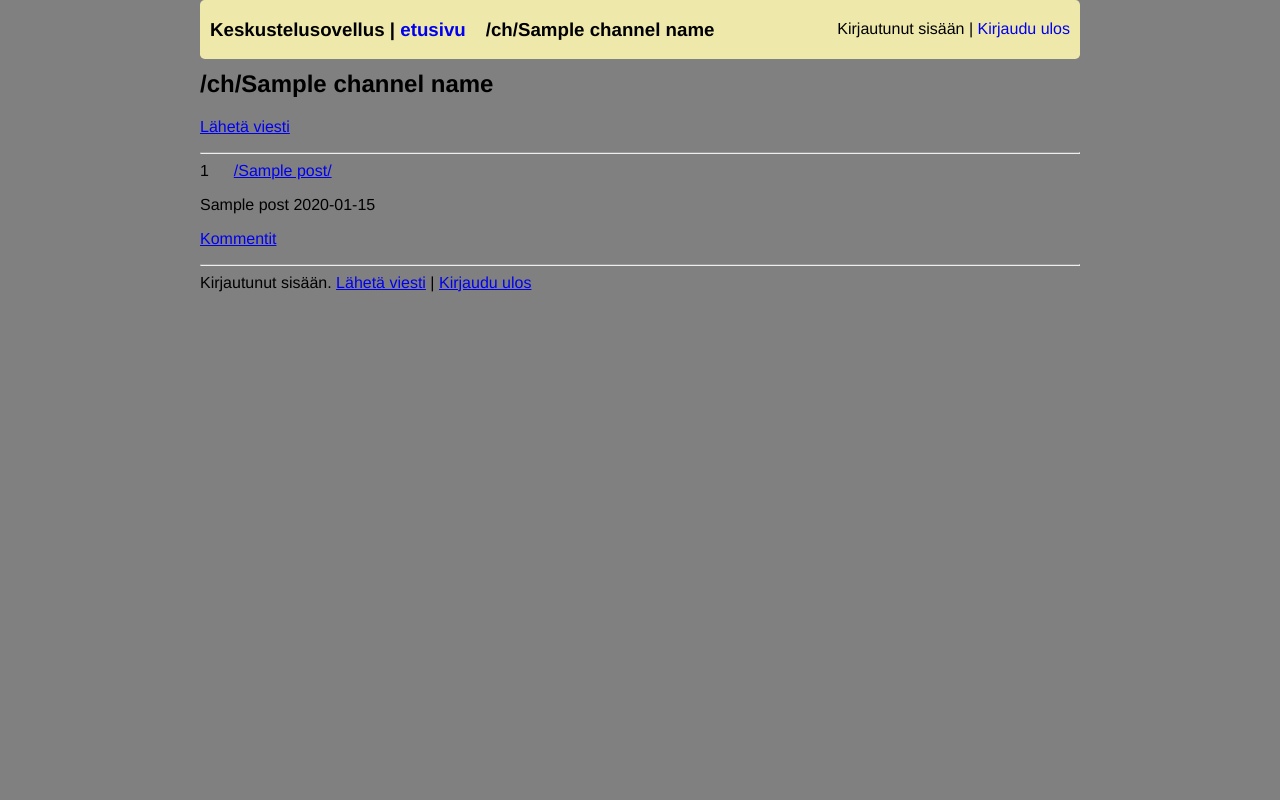
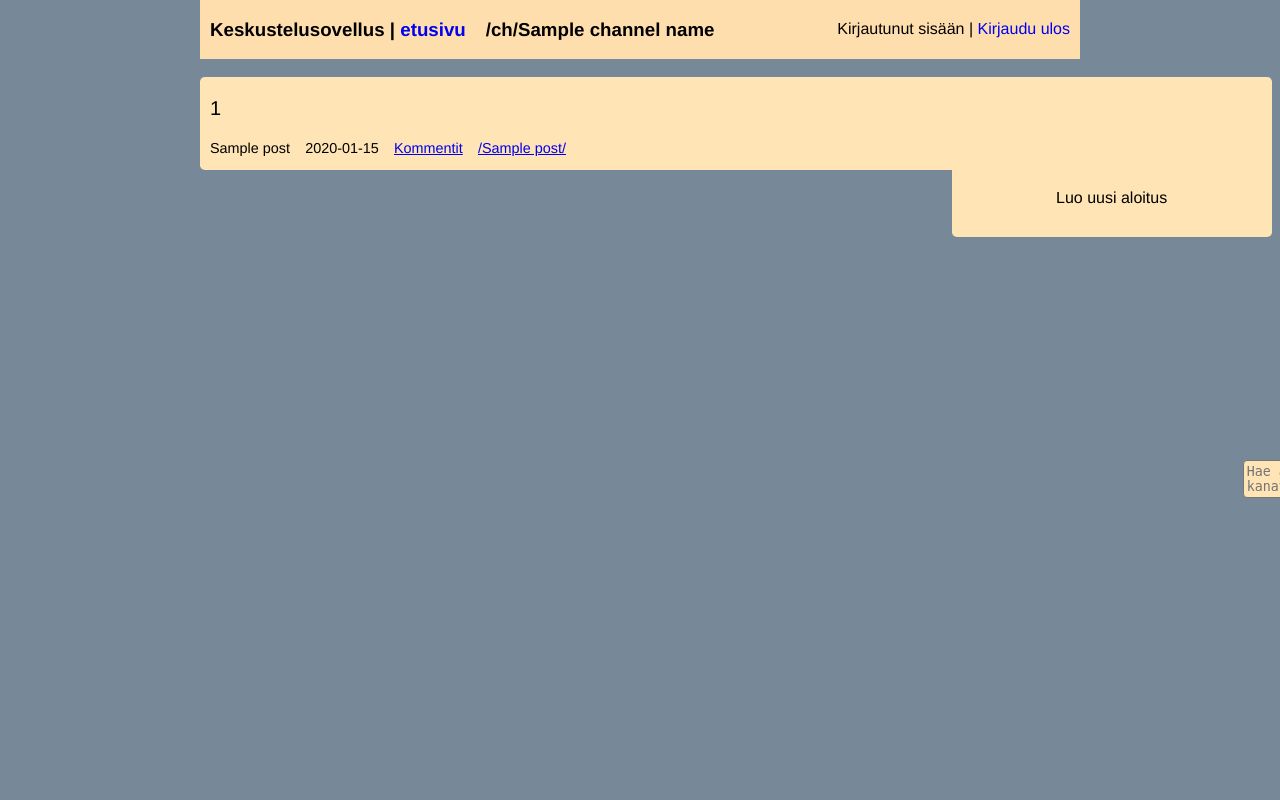
Before and after one commit to sseisalo/tsoha20, a Flask app: template templates/channel.html in a window 1280 px wide. Run offline with Flask 2, Linux system fonts and the light colour scheme; the visitor is signed in with stand-in values (Sample User, id 1); the template is opened without the code that fills it: most values are stand-ins (such as "Sample title", 1, 10 or a date in 2020); parts of the project's set-up code (start-up, migrations or seed data) failed here and were passed over.

Commit message:
html + css restructuring and minor fixes

```diff
--- a/static/main.css
+++ b/static/main.css
@@ -1,19 +1,18 @@
 body {
     margin: auto;
-    margin-top: 70px;
+    margin-top: 4.8em;
     max-width: 55em;
     font-family: 'Helvetica', 'Arial', sans-serif;
-    background-color: grey;
+    background-color: lightslategrey;
 }
 
 .topnav {
     width: 55em;
-    background-color: palegoldenrod;
+    background-color: navajowhite;
     overflow: hidden;
     position: fixed;
     top: 0;
     margin: auto;
-    border-radius: .3em;
 }
 
 .topnav h3 {
--- a/templates/channel.html
+++ b/templates/channel.html
@@ -1,3 +1 @@
-<h2>/ch/{{ channel_name }}</h2>
-<p>
-{% extends "layout.html" %}
+{% extends "feed_layout.html" %}
--- /dev/null
+++ b/templates/feed_layout.html
@@ -0,0 +1,14 @@
+{% extends "layout.html" %}
+
+{% block content %}
+
+<title>{{ title }}</title>
+
+{% for post in posts %}
+<div class="post">
+    <p>{{ post[0] }}</p>
+    <p id="post_info">{{ post[1] }} &ensp; {{ post[2].strftime("%d.%m.%y, %H:%M:%S") }} &ensp; <a href="/ch/{{ post[3] }}/{{ post[4] }}">Kommentit</a> &ensp; <a href="/ch/{{ post[3] }}">/{{ post[3] }}/</a></p>
+</div>
+{% endfor %}
+
+{% endblock %}
--- a/templates/index.html
+++ b/templates/index.html
@@ -1,2 +1,2 @@
 <title>Etusivu</title>
-{% extends "layout.html" %}
+{% extends "feed_layout.html" %}
--- a/templates/layout.html
+++ b/templates/layout.html
@@ -1,6 +1,6 @@
 <head>
     <!DOCTYPE html>
-    <link rel="stylesheet" type="text/css" href="../static/main.css">
+    <link rel="stylesheet" type="text/css" href="/static/main.css">
     <meta name="viewport" content="width=device-width, initial-scale=1">
 </head>
 
@@ -14,24 +14,18 @@
     {% endif %}
 </div>
 
-<p>
-{% if session.user_id %}
-<a href="/ch/{{ channel_name }}/new">Lähetä viesti</a>
-{% endif %}
+<div class="sidebar">
+    <div>
+        <form action="/ch/{{ channel_name }}/search" method="GET">
+            <textarea type="text" name="query" placeholder="Hae aloitusta tai kanavaa"></textarea>
+            <input type="submit" value="Hae">
+        </form>
+    </div>
+    {% if session.user_id %}
+    <div class="new_post">
+        <a href="/ch/{{ channel_name }}/new">Luo uusi aloitus</a>
+    </div>
+    {% endif %}
+</div>
 
-<hr>
-{% for post in posts %}
-{{ post[0] }} &emsp; <a href="/ch/{{ post[3] }}">/{{ post[3] }}/</a>
-<p>
-{{ post[1] }} {{ post[2].strftime("%d.%m.%y, %H:%M:%S") }}
-<p>
-<a href="/ch/{{ post[3] }}/{{ post[4] }}">Kommentit</a>
-<hr>
 {% block content %}{% endblock %}
-{% endfor %}
-{% if session.user_id %}
-Kirjautunut sisään.
-<a href="/ch/{{ channel_name }}/new">Lähetä viesti</a> | <a href="/logout">Kirjaudu ulos</a>
-{% else %}
-<a href="/login">Kirjaudu sisään</a>
-{% endif %}
```
Also changed, not shown: routes.py (+5 -3 lines), templates/post.html (+7 -1 lines), templates/search.html (added, +21 -0 lines).
